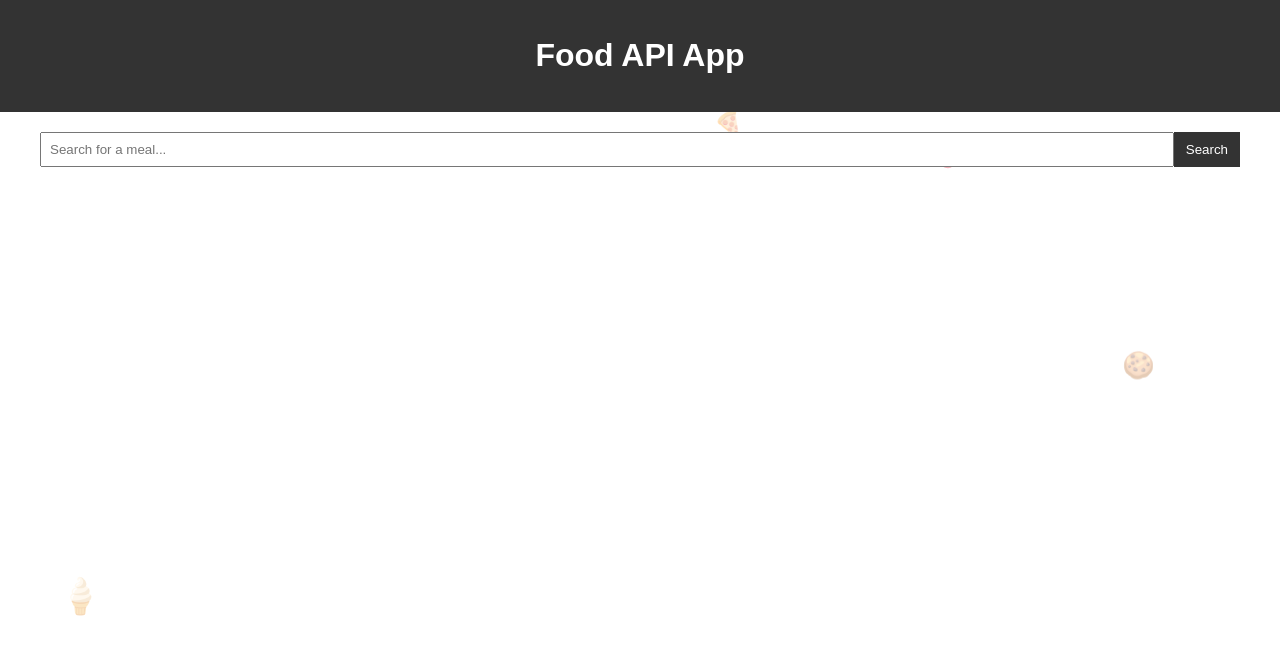
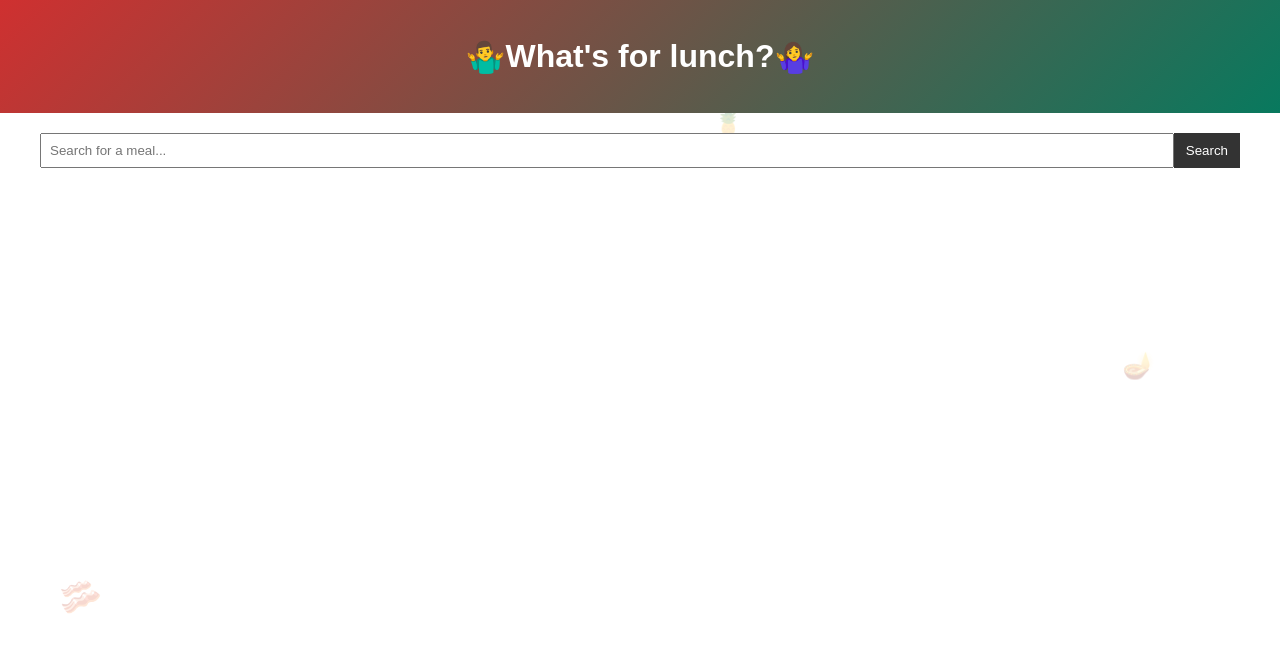
Before and after one commit to StormBEprepared/RecipeApp, a plain HTML site: page index.html in a window 1280 px wide. Drawn offline with Linux system fonts and the light colour scheme.

Commit message:
Finished. Ready for deployment

```diff
--- a/index.html
+++ b/index.html
@@ -8,7 +8,7 @@
 </head>
 <body>
     <header>
-        <h1>Food API App</h1>
+        <h1>🤷‍♂️What's for lunch?🤷‍♀️</h1>
     </header>
     <main>
       <div class="animated-background" id="animatedBackground"></div>
--- a/script.js
+++ b/script.js
@@ -159,7 +159,7 @@ function performSearch() {
 const emojiContainer = document.getElementById('animatedBackground');
 
 // List of food-related emojis
-const emojis = ['🍔', '🍕', '🌮', '🍩', '🍓', '🍦', '🍟', '🍗', '🥗', '🍪'];
+const emojis = ['🍔', '🍕', '🌮', '🍩', '🍓', '🍦', '🍟', '🍗', '🥗', '🍪', '🍇', '🍈', '🍉', '🍊', '🍋', '🍌', '🍍', '🥭', '🍎', '🍏', '🍐', '🍑', '🍒', '🍓', '🫐', '🥝', '🍅', '🫒', '🥥', '🥑', '🍆', '🥔', '🥕', '🌽', '🌶️', '🫑', '🥒', '🥬', '🥦', '🧄', '🧅', '🥜', '🌰', '🍞', '🥐', '🥖', '🫓', '🥨', '🥯', '🥞', '🧇', '🧀', '🍖', '🍗', '🥩', '🥓', '🍔', '🍟', '🍕', '🌭', '🥪', '🌮', '🌯', '🫔', '🥙', '🧆', '🥚', '🍳', '🥘', '🍲', '🫕', '🥣', '🥗', '🍿', '🧈', '🧂', '🥫', '🍝', '🍱', '🍘', '🍙', '🍚', '🍛', '🍜', '🍠', '🍢', '🍣', '🍤', '🍥', '🥮', '🍡', '🥟', '🥠', '🥡', '🍦', '🍧', '🍨', '🍩', '🍪', '🎂', '🍰', '🧁', '🥧', '🍫', '🍬', '🍭', '🍮', '🍯', '🪔'];
 
 // Function to create and animate emojis
 function createEmoji() {
--- a/styles.css
+++ b/styles.css
@@ -19,7 +19,7 @@ body {
 .emoji {
   position: absolute;
   font-size: 24px;
-  opacity: 0.3; /* Ensure opacity is reset for new emojis */
+  opacity: 0.2; /* Ensure opacity is reset for new emojis */
   pointer-events: none; /* Ensure emojis don't interfere with user interactions */
 
 }
@@ -31,7 +31,7 @@ body {
 }
 
 header {
-  background-color: #333;
+  background: linear-gradient(135deg, #cf3030, #08795e);
   color: #fff;
   text-align: center;
   padding: 1rem 0;
```
